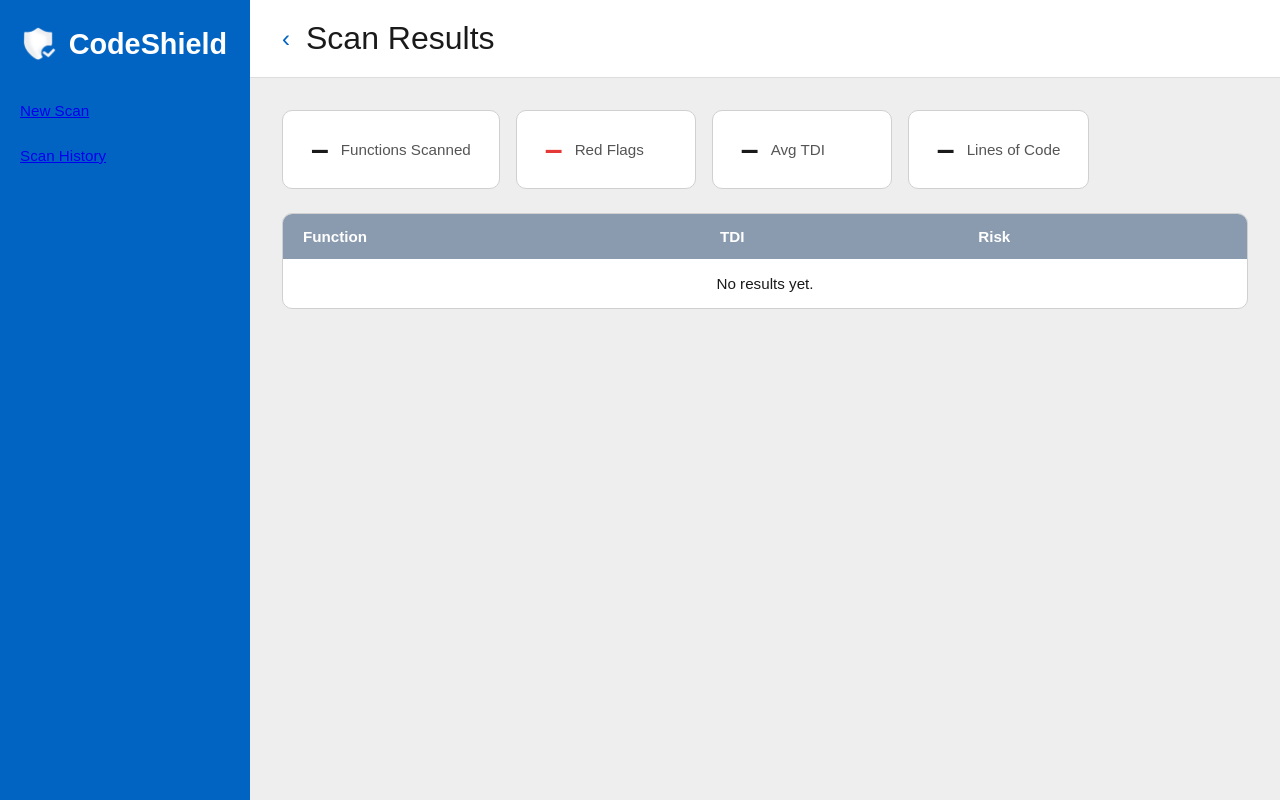
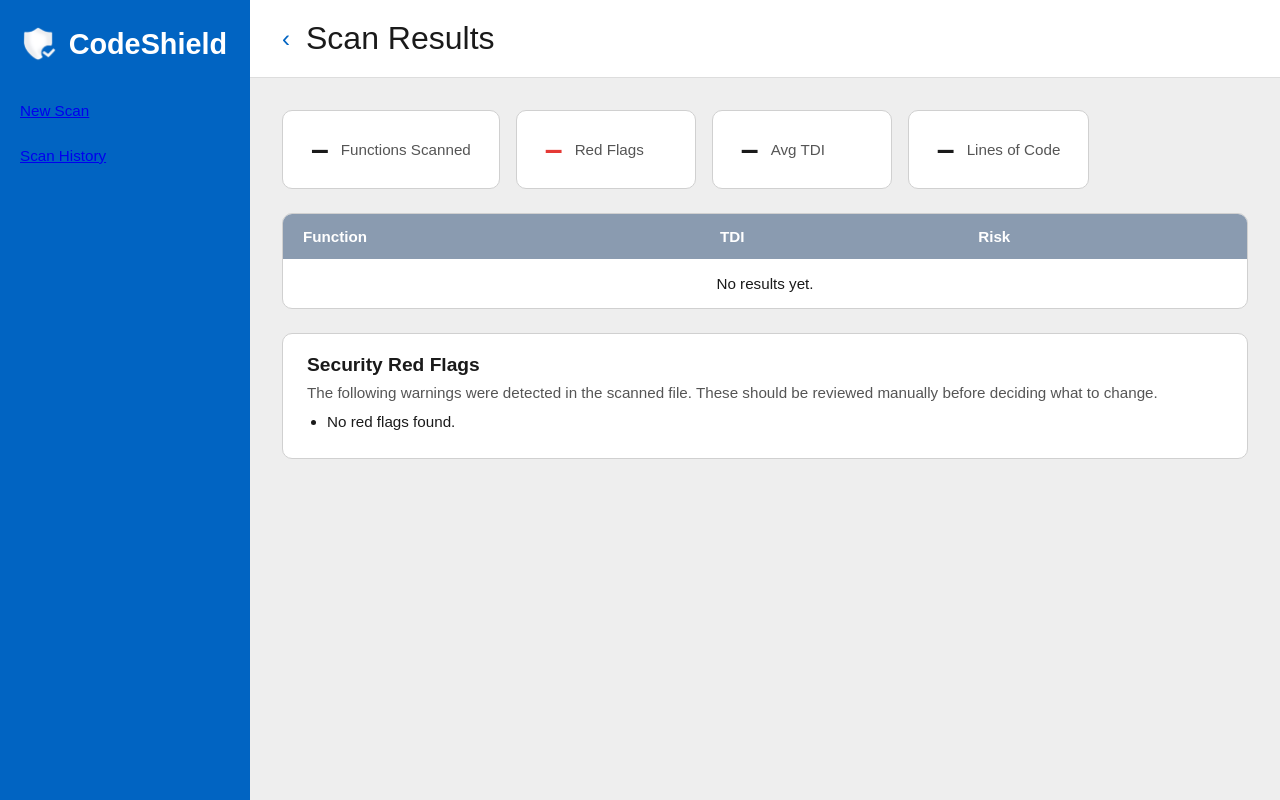
Before and after one commit to badarianof/codeshield, a Flask app: page /scanResult in a window 1280 px wide. Run offline with Flask 3, Linux system fonts and the light colour scheme.

Commit message:
Results page now shows a list of security red flags the file may include

```diff
--- a/static/css/scanResult.css
+++ b/static/css/scanResult.css
@@ -129,3 +129,33 @@
   text-align: center;
   color: #888;
 }
+
+.red-flags-container {
+  background: white;
+  border: 1px solid #d0d0d0;
+  border-radius: 10px;
+  padding: 20px 24px;
+}
+
+.red-flags-container h2 {
+  font-size: 1.2rem;
+  font-weight: 600;
+  color: #1a1a1a;
+  margin-bottom: 8px;
+}
+
+.red-flags-description {
+  font-size: 0.95rem;
+  color: #555555;
+  margin-bottom: 12px;
+}
+
+.red-flags-list {
+  padding-left: 20px;
+}
+
+.red-flags-list {
+  margin-bottom: 8px;
+  font-size: 0.95rem;
+  color: #1a1a1a;
+}
--- a/templates/scanResult.html
+++ b/templates/scanResult.html
@@ -72,6 +72,18 @@
             </tbody>
           </table>
         </div>
+
+        <div class="red-flags-container">
+          <h2>Security Red Flags</h2>
+          <p class="red-flags-description">
+            The following warnings were detected in the scanned file. These
+            should be reviewed manually before deciding what to change.
+          </p>
+
+          <ul id="redFlagList" class="red-flags-list">
+            <li>No red flags found.</li>
+          </ul>
+        </div>
       </div>
     </main>
 
@@ -88,6 +100,21 @@
 
         document.getElementById("redFlagCount").textContent =
           data.red_flag_count;
+
+        const redFlagsList = document.getElementById("redFlagList");
+        redFlagsList.innerHTML = "";
+
+        if (data.red_flags && data.red_flags.length > 0) {
+          for (const flag of data.red_flags) {
+            const item = document.createElement("li");
+            item.textContent = flag;
+            redFlagsList.appendChild(item);
+          }
+        } else {
+          const item = document.createElement("li");
+          item.textContent = "No red flags found.";
+          redFlagsList.appendChild(item);
+        }
 
         document.getElementById("avgTDI").textContent = data.tdi.toFixed(1);
 
```
